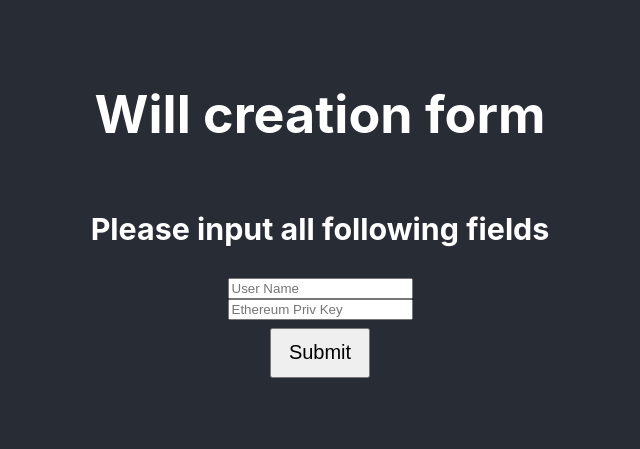
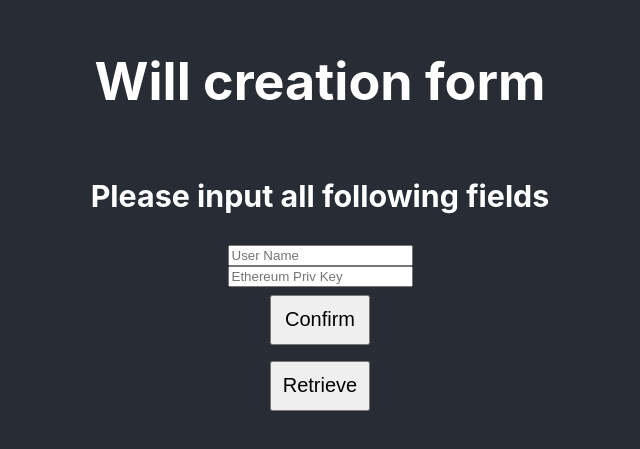
Before and after one commit to forsterhuish/fyp-2021, a React (Create React App) app: page / in a window 1280 px wide. Shown: the part 183-632 px from the top of the page, without its empty margins (320-960 px from the left). Built offline with nearby package versions, Linux system fonts and the light colour scheme.

Commit message:
why choose this fyp topic...

```diff
--- a/src/App.js
+++ b/src/App.js
@@ -1,14 +1,14 @@
 import { useState } from 'react';
 import { ethers } from 'ethers';
-import Greeter from "./artifacts/contracts/Greeter.sol/Greeter.json";
+import Will from "./artifacts/contracts/Greeter.sol/Greeter.json";
 import './App.css';
 
 function App() {
-  const [userAccount, setUserAccount] = useState("");
-  const [userName, setUserName] = useState("");
+  const [userAccount, setUserAccount] = useState(" ");
+  const [userName, setUserName] = useState(" ");
   const [ethereumPrivKey, setEthereumPrivKey] = useState("");
   const [successor, setSuccessor] = useState([]); // list of ethereum priv keys
-  const willAddress = "0x5fbdb2315678afecb367f032d93f642f64180aa3";
+  const willAddress = "0x5FbDB2315678afecb367f032d93F642f64180aa3";
 
   const requestAccount = async () => {
     // connect to Metamask wallet of user when we need to create a transaction
@@ -16,12 +16,18 @@ function App() {
   }
 
   const submitWill = async () => {
-    const Will = await ethers.getContractFactory("Will");
-    const userWill = await Greeter.deploy(userName, ethereumPrivKey);
-
-    await userWill.deployed();
-
-    console.log("Will deployed to:", userWill.address);
+    if (typeof window.ethereum === "undefined") {
+      await requestAccount();
+    }
+    if (userName.length === 0 || ethereumPrivKey.length === 0) {
+      console.log("error")
+      return;
+    }
+    const provider = new ethers.providers.Web3Provider(window.ethereum);
+    const newWill = new ethers.Contract(willAddress, Will.abi, provider);
+    newWill.setUserName(userName);
+    newWill.setEthereumPrivKey(ethereumPrivKey);
+    console.log("Will submitted");
   }
 
   return (
@@ -32,7 +38,8 @@ function App() {
 
         <input onChange={(e) => setUserName(e.target.value)} placeholder="User Name" required={true}></input>
         <input onChange={(e) => setEthereumPrivKey(e.target.value)} placeholder="Ethereum Priv Key" required={true}></input>
-        <button style={{ padding: "5px", margin: "8px", height: "50px", width: "100px", fontSize: "20px"}} onClick={submitWill}>Submit</button>
+        <button style={{ padding: "5px", margin: "8px", height: "50px", width: "100px", fontSize: "20px"}} onClick={submitWill}>Confirm</button>
+        <button style={{ padding: "5px", margin: "8px", height: "50px", width: "100px", fontSize: "20px"}} onClick={() => console.log("username is ", userName)}>Retrieve</button>
       </header>
     </div>
   );
```
Also changed, not shown: package.json (+7 -2 lines), scripts/deploy.js (+5 -5 lines), 2 other files (tests, documents, lock files or other folders).
